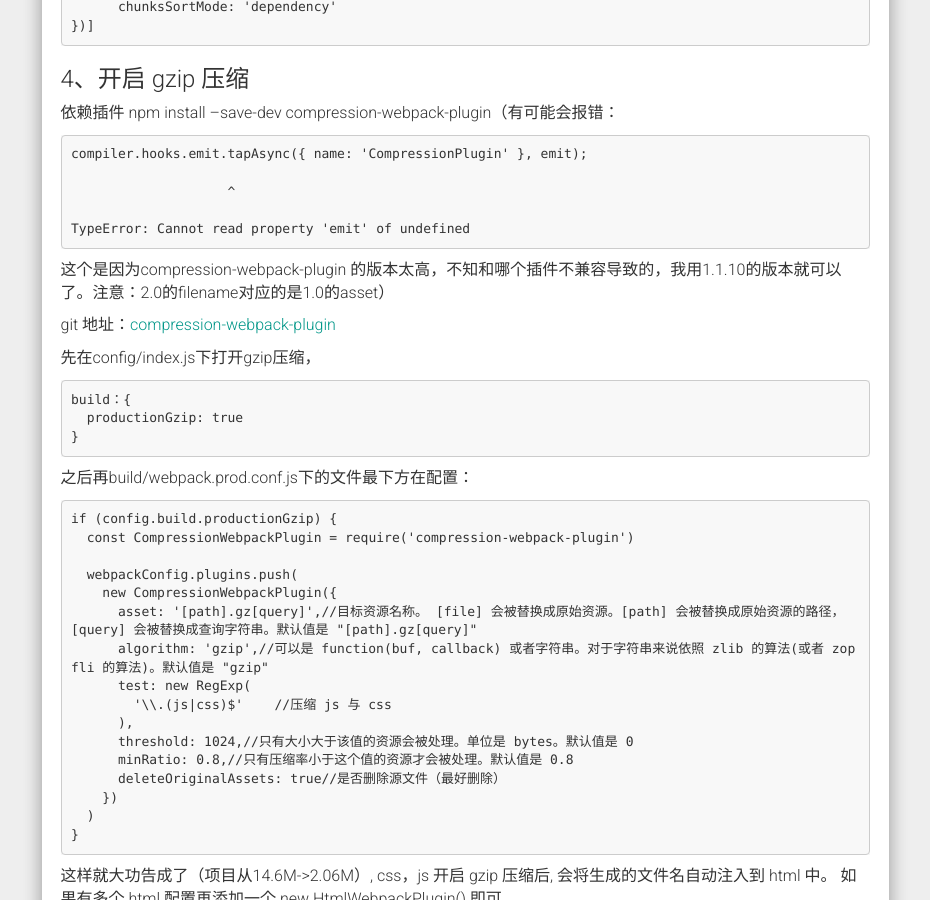
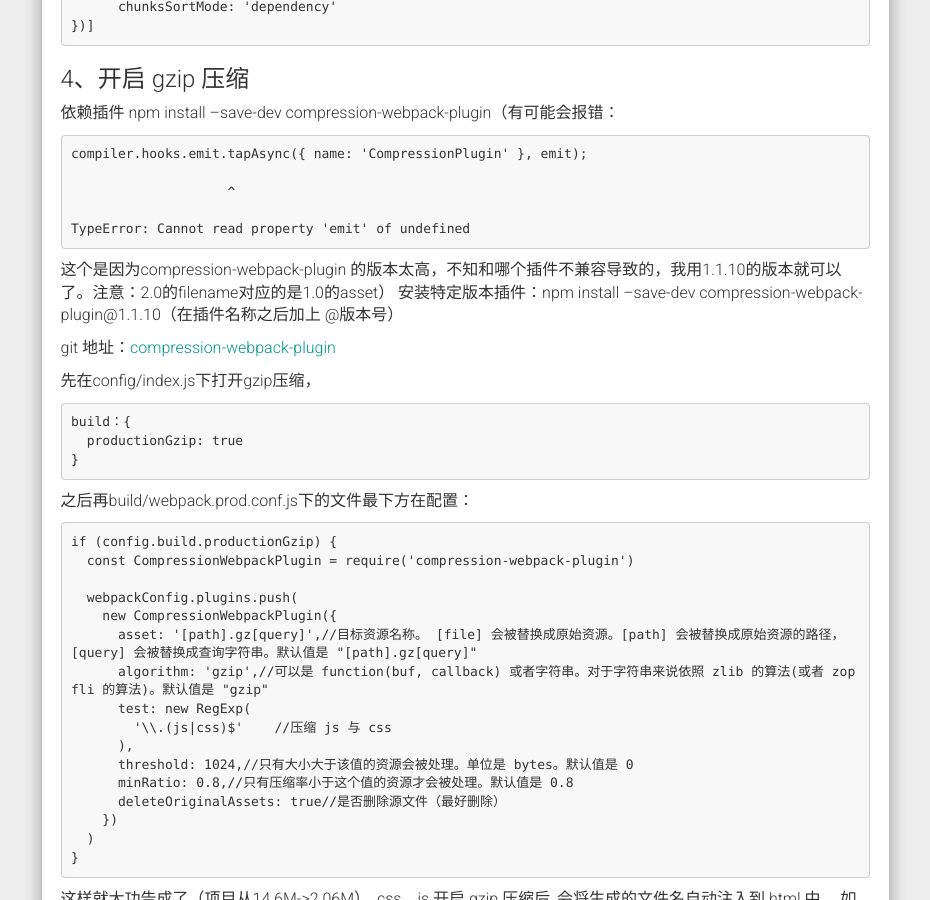
Before and after one commit to kelly-zkl/kelly-zkl.github.io, a Jekyll site: the page built from _posts/2018-09-14-webpack压缩.md, in a window 1280 px wide and 900 px high, scrolled down 1523 px. Shown: the whole window, without its empty margins (321-1251 px from the left). Built offline with Jekyll 4.4.1, drawn with Linux system fonts in a browser that asks for light colours; nearby versions of some CDN libraries; comment, search, counter and statistics services are not loaded.

Commit message:
Update 2018-09-14-webpack压缩.md

````diff
--- a/_posts/2018-09-14-webpack压缩.md
+++ b/_posts/2018-09-14-webpack压缩.md
@@ -77,6 +77,7 @@ compiler.hooks.emit.tapAsync({ name: 'CompressionPlugin' }, emit);
 TypeError: Cannot read property 'emit' of undefined
 ```
 这个是因为compression-webpack-plugin 的版本太高，不知和哪个插件不兼容导致的，我用1.1.10的版本就可以了。注意：2.0的filename对应的是1.0的asset）
+安装特定版本插件：npm install --save-dev compression-webpack-plugin@1.1.10（在插件名称之后加上  @版本号）
 
 git 地址：[compression-webpack-plugin](https://github.com/webpack-contrib/compression-webpack-plugin)
 
````
